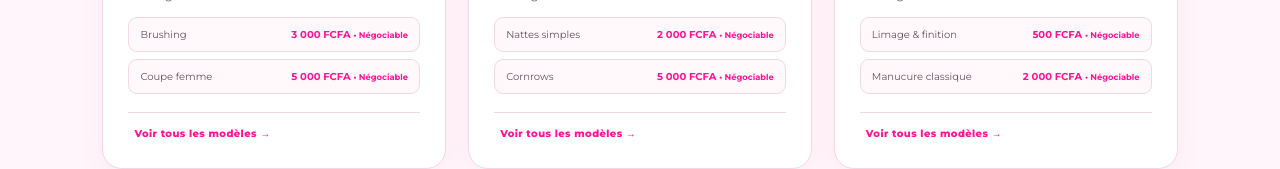
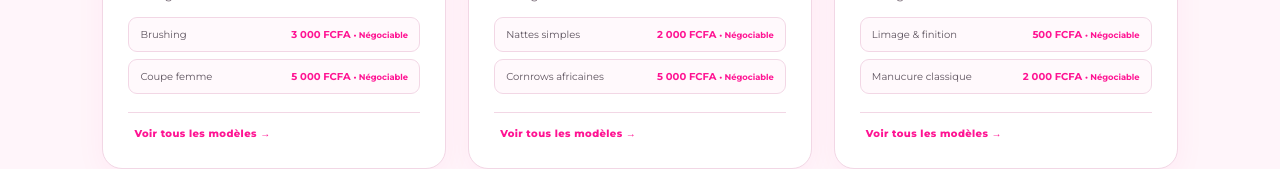
Before and after one commit to ivannserignoleba-afk/EDK-Benediction, a React (Vite) app: page / in a window 1280 px wide. Shown: the part 1813-1982 px from the top of the page. Built offline with nearby package versions, Linux system fonts and the light colour scheme.

Commit message:
Ajouter un vrai catalogue de coiffures africaines pour Tresses et Nattes

```diff
--- a/src/main.jsx
+++ b/src/main.jsx
@@ -1,10 +1,11 @@
 import React,{useState} from 'react';
 import {createRoot} from 'react-dom/client';
 import './style.css';
-const WA_NUMBER='2250757432898';const WA_LINK=`https://wa.me/${WA_NUMBER}`;const MAP_QUERY='EDK Bénédiction Daloa Côte d’Ivoire';const img=id=>`https://images.unsplash.com/${id}?auto=format&fit=crop&w=900&q=85`;
+const WA_NUMBER='2250757432898';const WA_LINK=`https://wa.me/${WA_NUMBER}`;const MAP_QUERY='EDK Bénédiction Daloa Côte d’Ivoire';const img=id=>id.startsWith('http')?id:`https://images.unsplash.com/${id}?auto=format&fit=crop&w=900&q=85`;
+const braidImg=name=>`https://commons.wikimedia.org/wiki/Special:Redirect/file/${encodeURIComponent(name)}`;
 const services=[
 {name:'Coiffure',icon:'✂',image:img('photo-1522337360788-8b13dee7a37e'),models:[['Brushing','3 000 FCFA','photo-1522337360788-8b13dee7a37e'],['Coupe femme','5 000 FCFA','photo-1560869713-da86a9ec1e2d'],['Mise en beauté','8 000 FCFA','photo-1595476108010-b4d1f102b1b1'],['Chignon cérémonie','12 000 FCFA','photo-1487412720507-e7ab37603c6f']]},
-{name:'Tresses & Nattes',icon:'✦',image:img('photo-1605497788044-5a32c7078486'),models:[['Nattes simples','2 000 FCFA','photo-1535585209827-a15fc9f17564'],['Cornrows','5 000 FCFA','photo-1605497788044-5a32c7078486'],['Box braids','15 000 FCFA','photo-1595152772835-219674b2a8a6'],['Nattes africaines','20 000 FCFA','photo-1529139574466-a303027c1d8b']]},
+{name:'Tresses & Nattes',icon:'✦',image:braidImg('African girl braids.jpg'),models:[['Nattes simples','2 000 FCFA','African girl braids.jpg'],['Cornrows africaines','5 000 FCFA','Cornrow Hairstyling.jpg'],['Box braids','15 000 FCFA','African damsel.jpg'],['Tresses africaines avec perles','20 000 FCFA','Osogbo Ogun Festival 2026 (Cowrie Crown).jpg']]},
 {name:'Manucure',icon:'♡',image:img('photo-1604654894610-df63bc536371'),models:[['Limage & finition','500 FCFA','photo-1604654894610-df63bc536371'],['Manucure classique','2 000 FCFA','photo-1610992015732-2449b76344bc'],['French','5 000 FCFA','photo-1604654894610-df63bc536371'],['Gel','8 000 FCFA','photo-1571290274554-6a2eaa771e5f']]},
 {name:'Pédicure',icon:'◌',image:img('photo-1519014816548-bf5fe059798b'),models:[['Finition ongles','1 000 FCFA','photo-1519014816548-bf5fe059798b'],['Soin classique','3 000 FCFA','photo-1588359348347-9bc6cbbb689e'],['Beauté des pieds','5 000 FCFA','photo-1519014816548-bf5fe059798b'],['Pédicure complète','8 000 FCFA','photo-1519014816548-bf5fe059798b']]},
 {name:'Maquillage',icon:'✿',image:img('photo-1516975080664-ed2fc6a32937'),models:[['Maquillage léger','5 000 FCFA','photo-1516975080664-ed2fc6a32937'],['Naturel','7 000 FCFA','photo-1487412720507-e7ab37603c6f'],['Soirée','10 000 FCFA','photo-1516975080664-ed2fc6a32937'],['Cérémonie','15 000 FCFA','photo-1526045478516-99145907023c']]},
```
